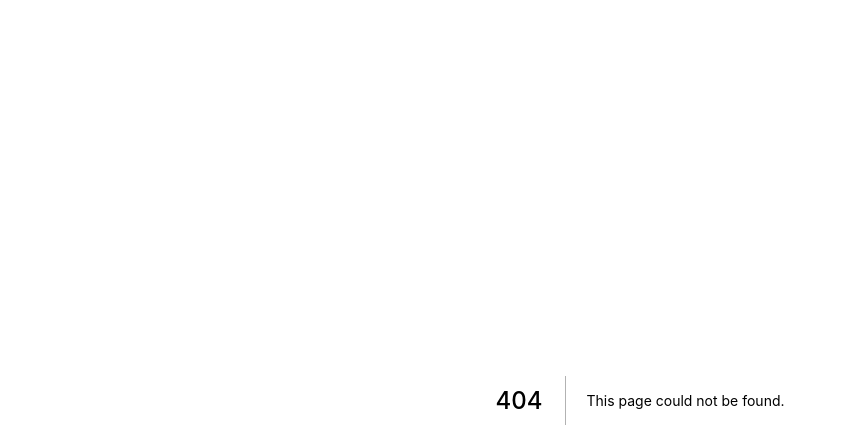
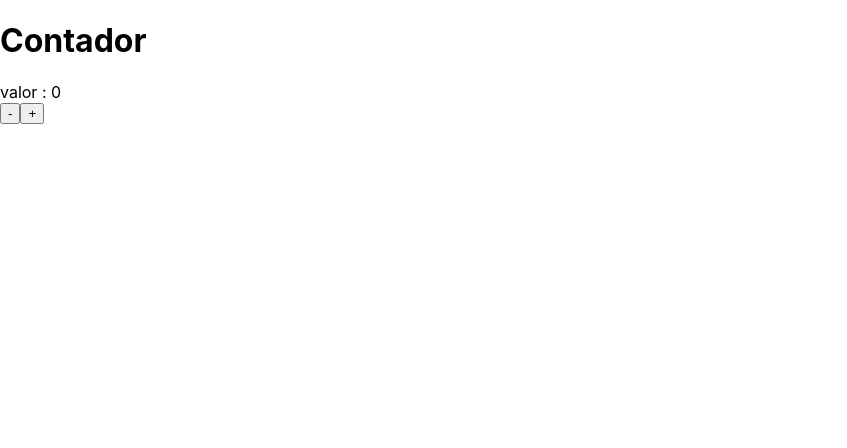
Before and after one commit to fabriciosouza21/curso-next_react, a Next.js app in the folder exercicios/: page /estado/contador in a window 1280 px wide. Before the commit this address had no page. Shown: the top 448 px of the page, without its empty margins (0-847 px from the left). Built offline with nearby package versions, Linux system fonts and the light colour scheme.

Commit message:
componente controlado

```diff
--- /dev/null
+++ b/exercicios/pages/estado/contador.jsx
@@ -0,0 +1,17 @@
+import { useState } from "react"
+
+export default function contador(){
+    const [numero,setNumero] = useState(0)
+
+    const dec = () =>setNumero(numero-1)
+    const inc = () =>setNumero(numero+1)
+    return (
+        <div>
+            <h1>Contador</h1>
+            <div> valor : {numero} </div>
+            <button onClick = {dec} >-</button>
+            <button onClick = {inc}>+</button>
+
+        </div>
+    )
+}
```
Also changed, not shown: exercicios/pages/estado/formulario.jsx (added, +17 -0 lines).
